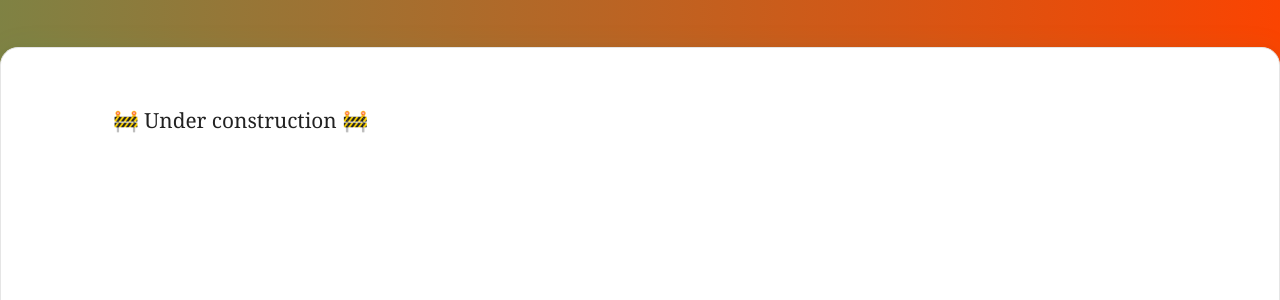
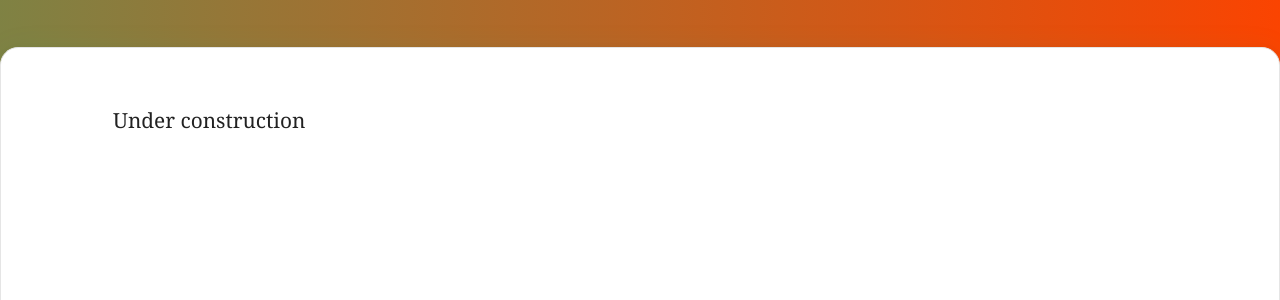
Before and after one commit to NotZakariya/NotZakariya.github.io, a Jekyll site: the page built from about.md, in a window 1280 px wide. Shown: the part 148-448 px from the top of the page. Built offline with Jekyll 4.4.1, drawn with Linux system fonts in a browser that asks for light colours.

Commit message:
idk dude

```diff
--- a/about.md
+++ b/about.md
@@ -3,4 +3,4 @@ title: About
 layout: default
 ---
 
-🚧 Under construction 🚧
+ Under construction
```
Also changed, not shown: 1 other file.
